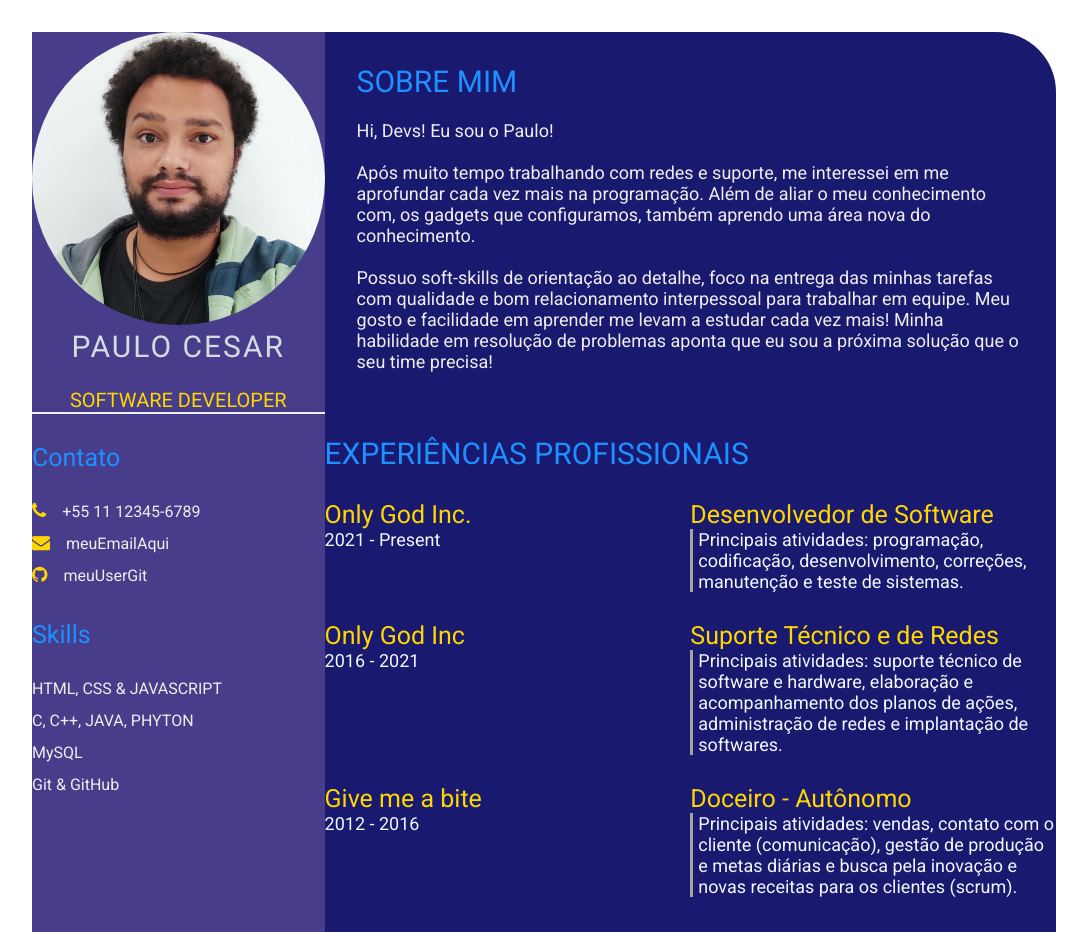
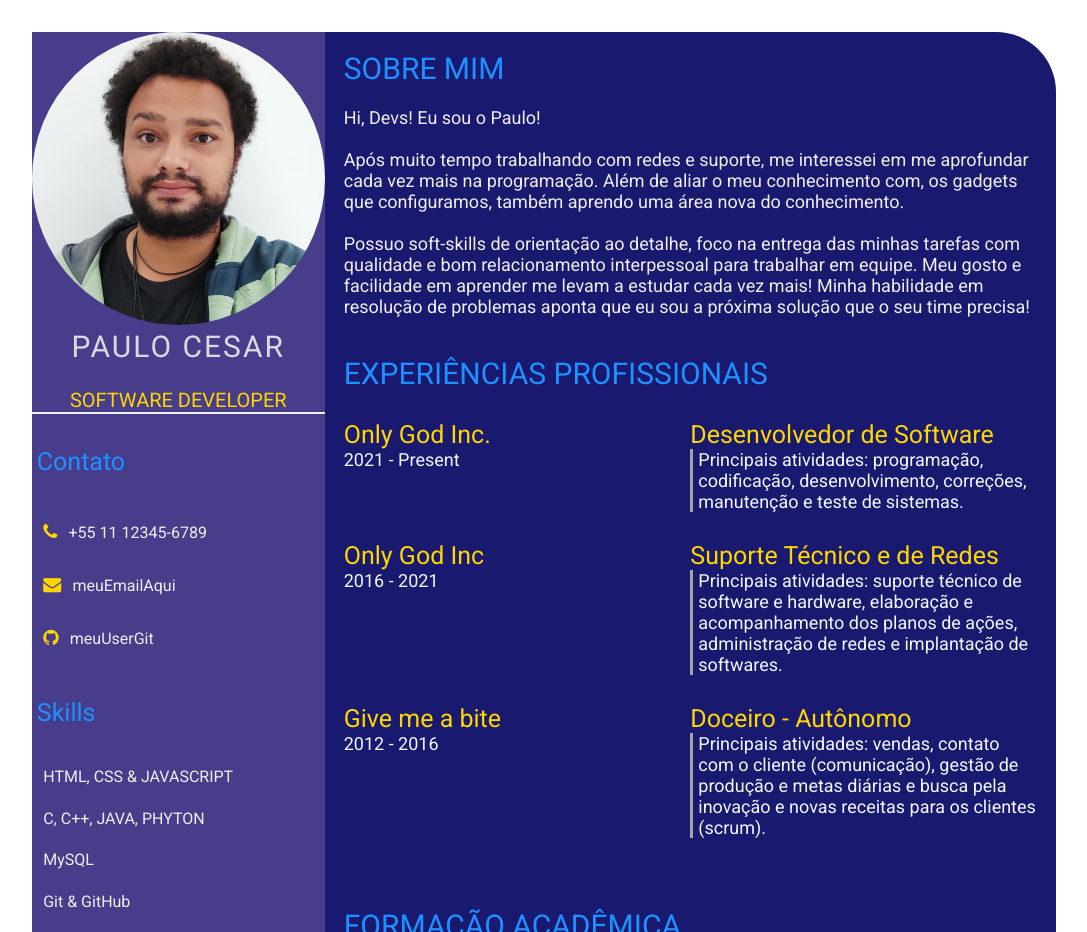
Before and after one commit to PauloLopesF/devweek.github.io, a plain HTML site: page index.html in a window 1280 px wide. Shown: the top 932 px of the page, without its empty margins (96-1183 px from the left). Drawn offline with Linux system fonts and the light colour scheme.

```diff
--- a/style.css
+++ b/style.css
@@ -58,6 +58,7 @@
 
 /* .contact-info { border-bottom: 2px solid #1B2631; } */
 .left-title {
+  padding: .3rem .3rem;
     color: #1E90FF;
     font-size: 25px;
 }
@@ -75,6 +76,7 @@
 .contact-info ul li i,
 .references ul li i {
     padding-right: 1rem;
+    padding: .7rem .7rem;
     font-size: 18px;
     color: #FFD700;
 }
@@ -84,11 +86,12 @@
 }
 .skills ul li p {
     padding: .4rem 0;
+    padding: .7rem .7rem;
     color: #eeeeee;
 }
 
 .right-section-contents {
-    padding: 2rem 2rem;
+
 }
 
 .right-title {
@@ -97,7 +100,7 @@
 }
 
 .gap {
-    padding-bottom: 2rem;
+    padding: 1.2rem 1.2rem;
 }
 .about-me-contents {
     font-size: 18px;
```
